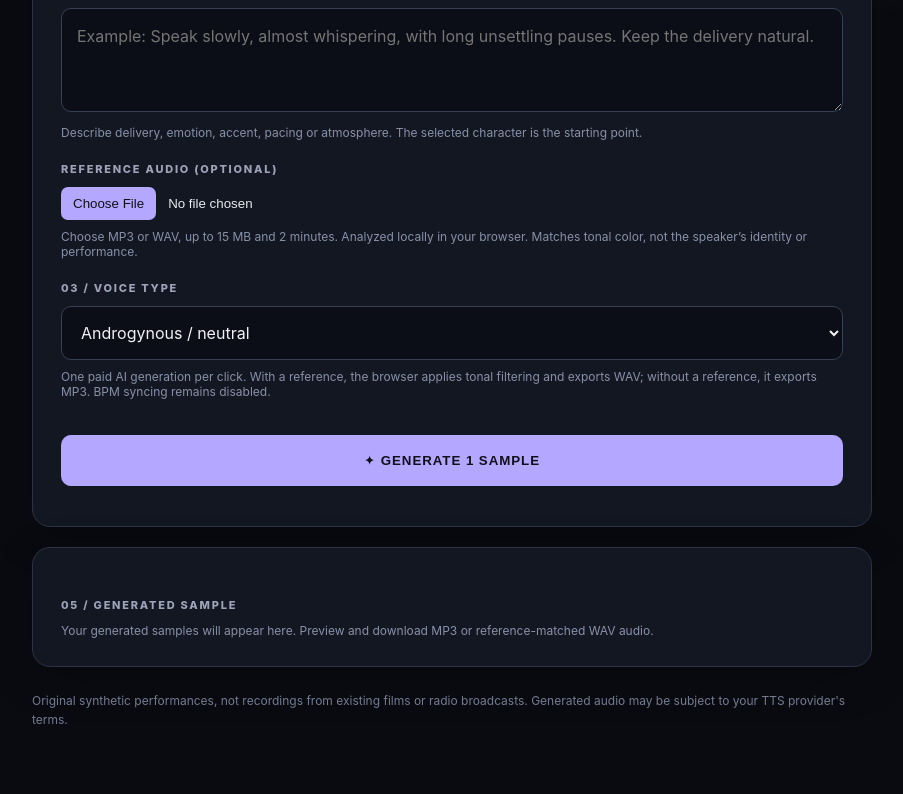
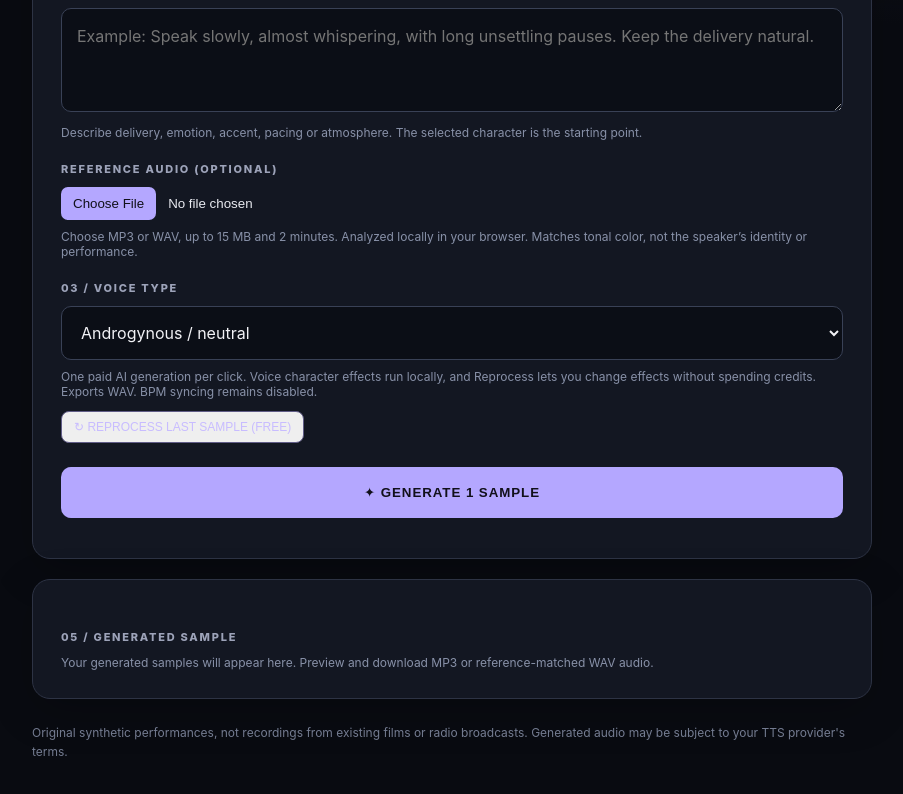
Before and after one commit to abbendix/samplegenerator, a website: page public/index.html in a window 1280 px wide. Shown: the part 646-1440 px from the top of the page, without its empty margins (188-1091 px from the left). Drawn offline with Linux system fonts and the light colour scheme.

Commit message:
Apply real audio effects and enable free local reprocessing

```diff
--- a/public/index.html
+++ b/public/index.html
@@ -1,8 +1,8 @@
 <!doctype html><html lang="en"><head><meta charset="utf-8"><meta name="viewport" content="width=device-width,initial-scale=1"><title>Voice Lab — Cinematic Vocal Samples</title><link rel="stylesheet" href="/style.css"></head><body>
-<main><header><div class="eyebrow">CINEMATIC VOCAL SAMPLER · V0.4</div><h1>VOICE<span>LAB</span><i>.</i></h1><p>Create original cinematic voice samples for electronic music.</p></header>
+<main><header><div class="eyebrow">CINEMATIC VOCAL SAMPLER · V0.5</div><h1>VOICE<span>LAB</span><i>.</i></h1><p>Create original cinematic voice samples for electronic music.</p></header>
 <section class="panel"><label for="script">01 / SCRIPT</label><textarea id="script" maxlength="900" rows="4">Humans are no longer in control.</textarea><div class="muted" id="count"></div>
 <label>02 / VOICE CHARACTER</label><div class="styles" id="styles"><button class="style" data-style="radio" type="button"><strong>VINTAGE RADIO</strong><small>Archive broadcast · 1930s</small></button><button class="style selected" data-style="space" type="button"><strong>SPACE COMPUTER</strong><small>Cold · Calm · Clinical</small></button><button class="style" data-style="horror" type="button"><strong>DARK HORROR</strong><small>Unsettling · Cinematic</small></button></div>
 <label for="voiceDirection">CUSTOM VOICE DIRECTION (OPTIONAL)</label><textarea id="voiceDirection" maxlength="500" rows="3" placeholder="Example: Speak slowly, almost whispering, with long unsettling pauses. Keep the delivery natural."></textarea><p class="muted">Describe delivery, emotion, accent, pacing or atmosphere. The selected character is the starting point.</p><label for="reference">REFERENCE AUDIO (OPTIONAL)</label><input id="reference" type="file" accept=".mp3,.wav,audio/mpeg,audio/wav,audio/x-wav"><p class="muted" id="referenceStatus">Choose MP3 or WAV, up to 15 MB and 2 minutes. Analyzed locally in your browser. Matches tonal color, not the speaker’s identity or performance.</p><label for="gender">03 / VOICE TYPE</label><select id="gender"><option value="male">Male</option><option value="female">Female</option><option value="neutral" selected>Androgynous / neutral</option></select>
-<p class="muted">One paid AI generation per click. With a reference, the browser applies tonal filtering and exports WAV; without a reference, it exports MP3. BPM syncing remains disabled.</p>
-<button id="generate" class="primary">✦ GENERATE 1 SAMPLE</button><div id="status" role="status" aria-live="polite"></div></section>
-<section class="panel results"><label>05 / GENERATED SAMPLE</label><div id="takes" class="muted">Your generated samples will appear here. Preview and download MP3 or reference-matched WAV audio.</div></section><footer>Original synthetic performances, not recordings from existing films or radio broadcasts. Generated audio may be subject to your TTS provider's terms.</footer></main><script src="/app.js"></script></body></html>
+<p class="muted">One paid AI generation per click. Voice character effects run locally, and Reprocess lets you change effects without spending credits. Exports WAV. BPM syncing remains disabled.</p>
+<button id="reprocess" class="download" type="button">↻ REPROCESS LAST SAMPLE (FREE)</button><button id="generate" class="primary">✦ GENERATE 1 SAMPLE</button><div id="status" role="status" aria-live="polite"></div></section>
+<section class="panel results"><label>05 / GENERATED SAMPLE</label><div id="takes" class="muted">Your generated samples will appear here. Preview and download MP3 or reference-matched WAV audio.</div></section><footer>Original synthetic performances, not recordings from existing films or radio broadcasts. Generated audio may be subject to your TTS provider's terms.</footer></main><script src="/fx.js"></script><script src="/app.js"></script></body></html>
```
